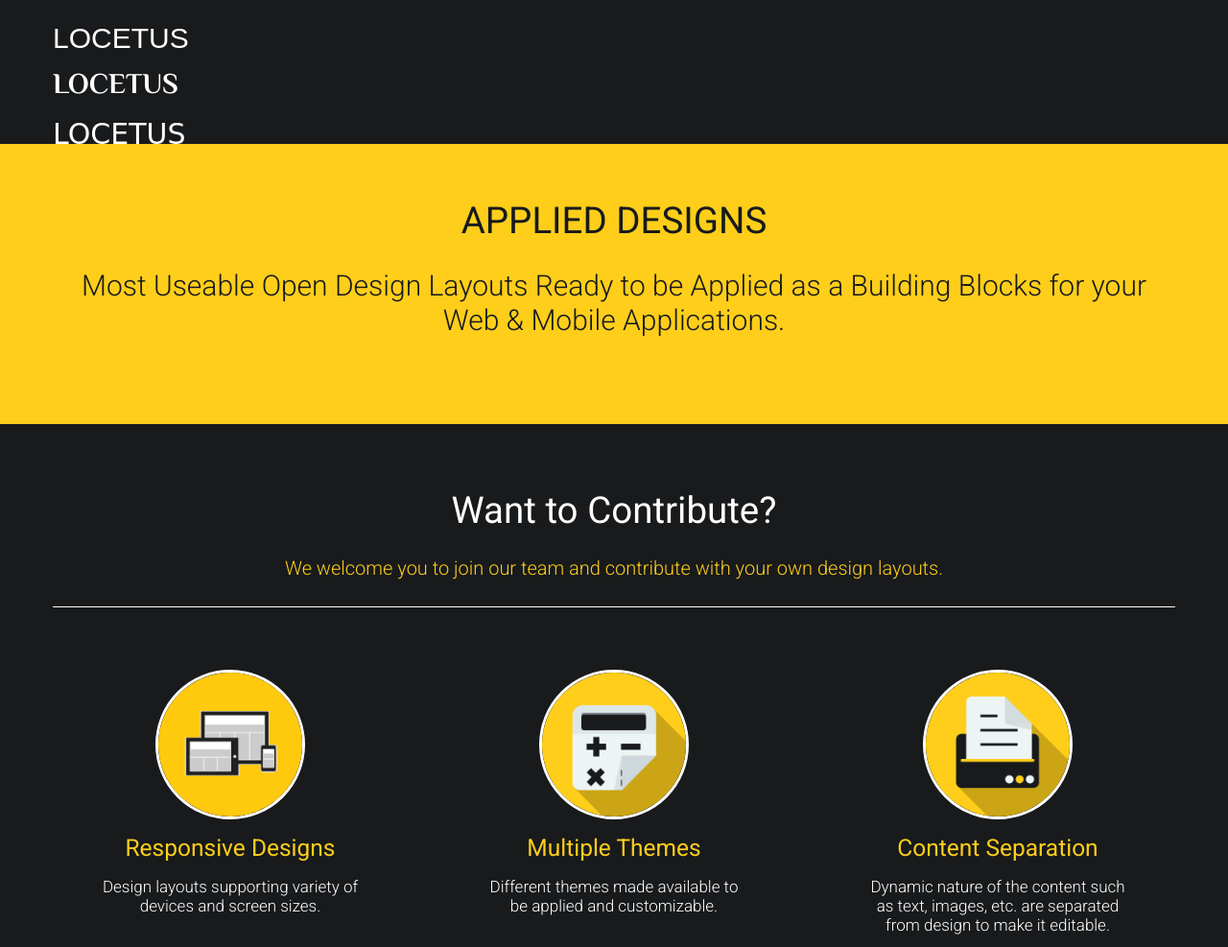
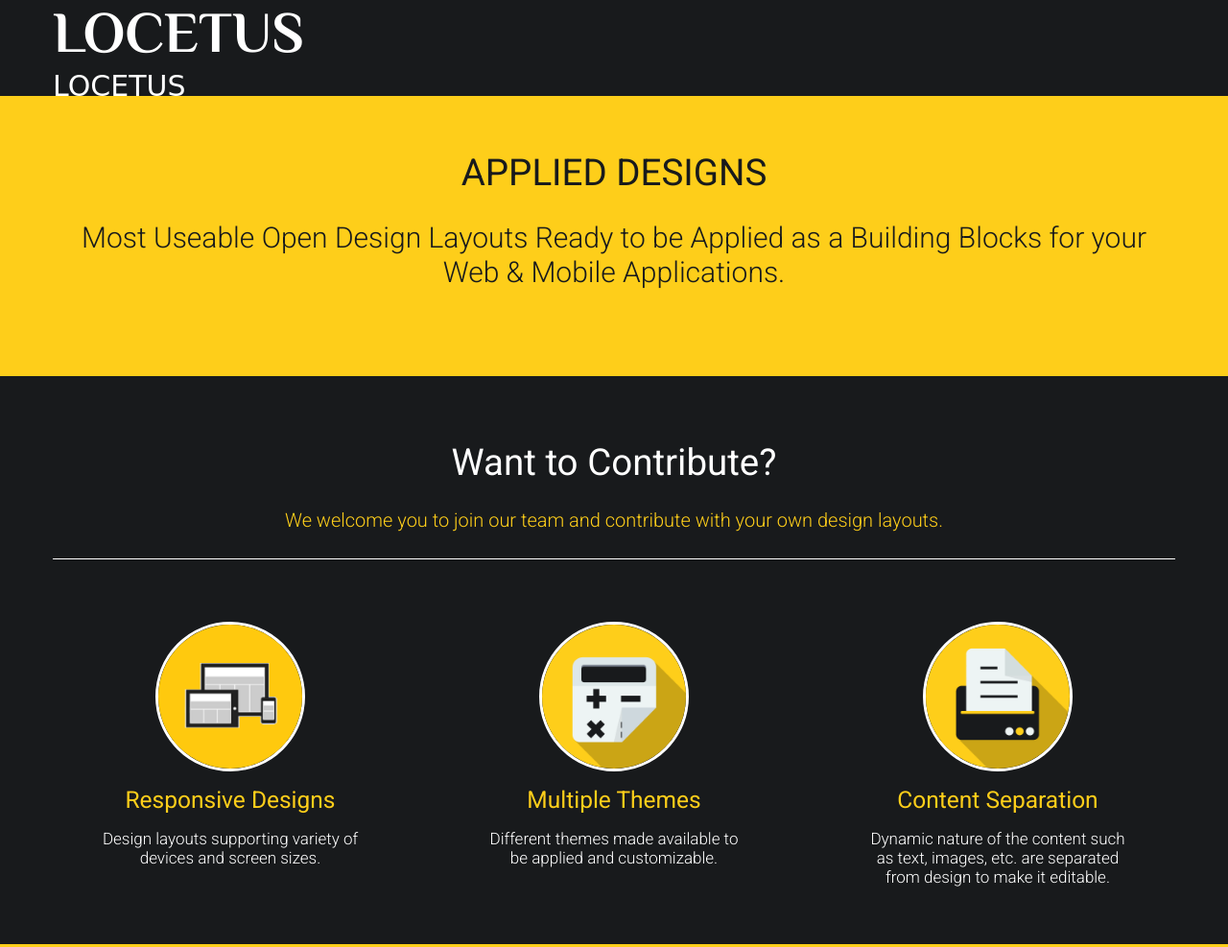
Before and after one commit to Locetus/locetus.github.io, a plain HTML site: page index.html in a window 1280 px wide. Shown: the top 987 px of the page at 96% size. Drawn offline with Linux system fonts and the light colour scheme; a web font is replaced by a local one.

Commit message:
Update index.html

```diff
--- a/index.html
+++ b/index.html
@@ -33,8 +33,7 @@
         <div class="navbar">
             <div class="navbar-inner">
                 <div class="container">
-                    <div style="font-family: 'Ubuntu Condensed', sans-serif;font-size:30px;margin-top:30px; ">LOCETUS</div>
-                   <div style="font-family: 'El Messiri', sans-serif;font-size:30px;margin-top:30px; ">LOCETUS</div>
+                   <div style="font-family: 'El Messiri', sans-serif;font-size:60px;margin-top:30px; ">LOCETUS</div>
                    <div style="font-family: 'Expletus Sans', cursive;font-size:30px;margin-top:30px; ">LOCETUS</div>
                 </div>
             </div>
```
